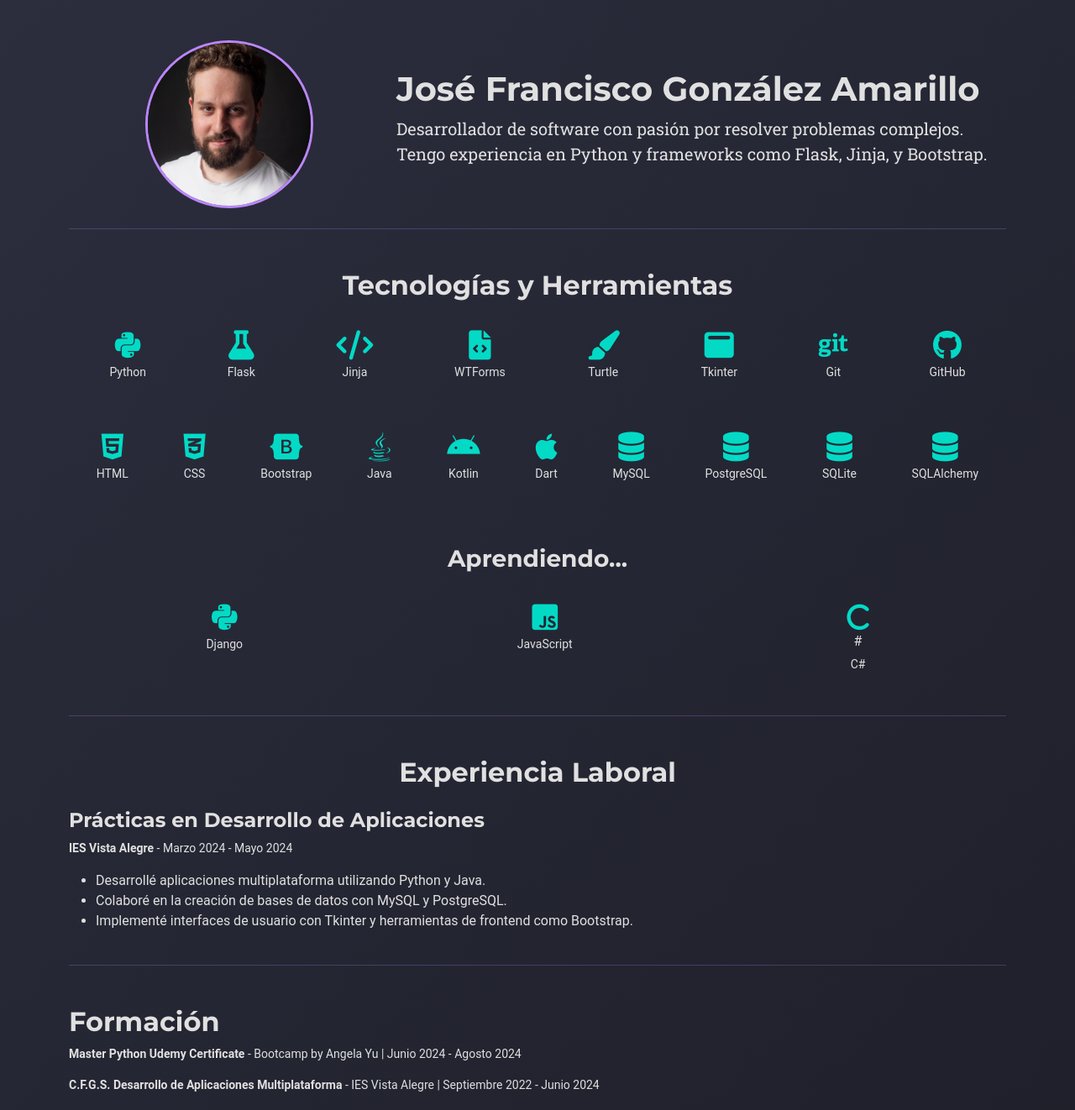
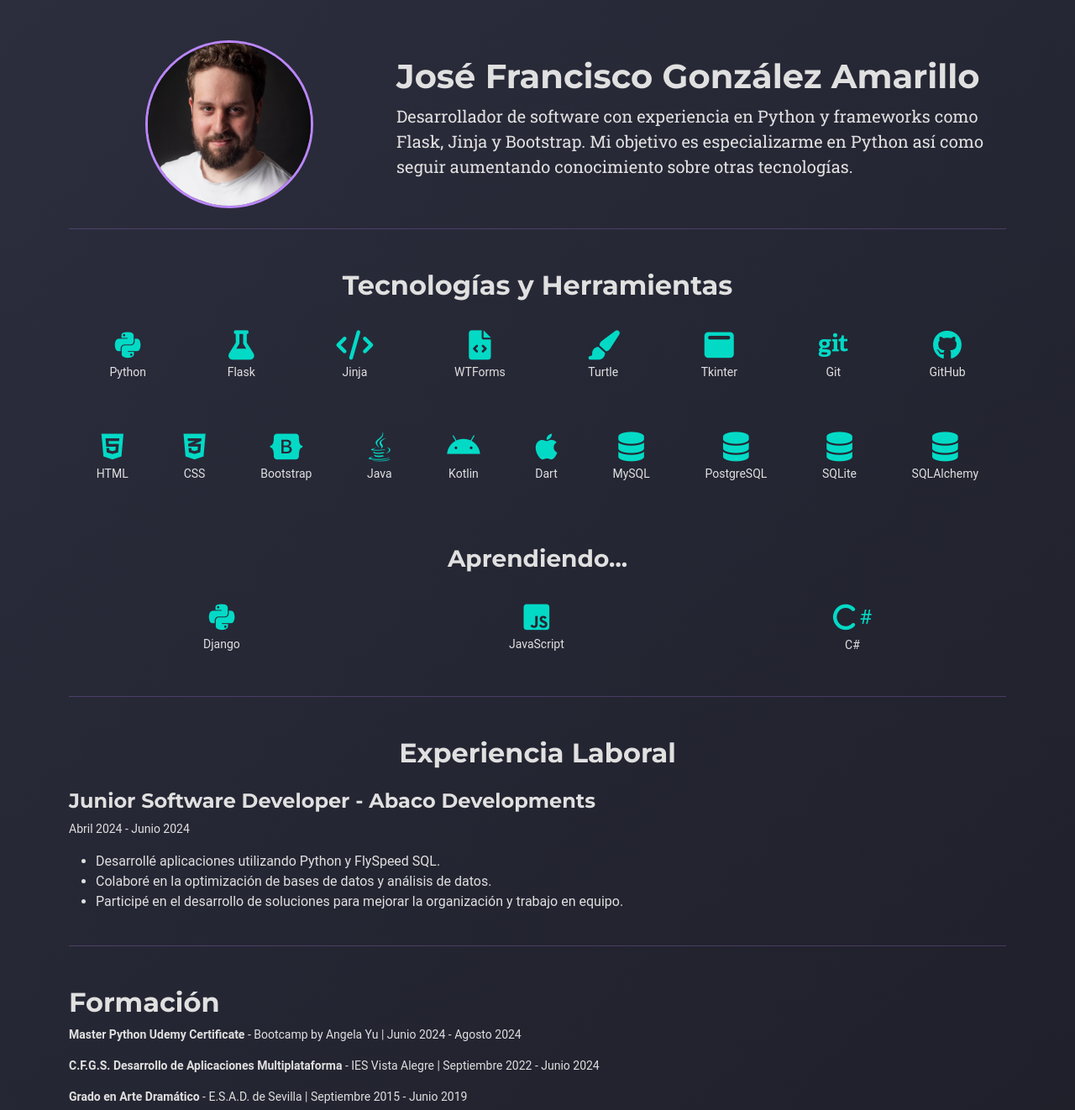
Before and after one commit to KikolasDEV/portfolio, a Flask app: page / in a window 1280 px wide. Shown: the part 56-1378 px from the top of the page at 84% size. Run offline with Flask 3, Linux system fonts and the light colour scheme.

Commit message:
portfolio básico

```diff
--- a/static/css/style.css
+++ b/static/css/style.css
@@ -77,6 +77,22 @@ img.rounded-circle {
     transition: color 0.3s ease;
 }
 
+/* Ajustes personalizados para el icono de C# */
+.icon-csharp {
+    display: inline-flex;
+    align-items: center;
+}
+
+.sharp-symbol {
+    font-size: 1.5rem; /* Tamaño del símbolo # */
+    margin-left: 5px;  /* Espacio entre la C y el # */
+    color: #03dac6;    /* Mismo color que el icono */
+}
+
+.technology-icon:hover + .sharp-symbol {
+    color: #bb86fc; /* Cambia el color del # al hacer hover sobre el ícono */
+}
+
 .technology-icon:hover {
     color: #bb86fc;
 }
@@ -98,6 +114,7 @@ footer {
     background-color: #1E1F29;
     padding: 20px 0;
     color: #e0e0e0;
+    margin-top: 150px; /* Espacio adicional entre el último contenido y el footer */
 }
 
 /* Responsive para tablet y móvil */
--- a/templates/index.html
+++ b/templates/index.html
@@ -12,7 +12,7 @@
             <div class="col-md-8 d-flex align-items-center">
                 <div>
                     <h1 class="display-4 nombre-completo">José Francisco González Amarillo</h1>
-                    <p class="lead descripcion">Desarrollador de software con pasión por resolver problemas complejos. Tengo experiencia en Python y frameworks como Flask, Jinja, y Bootstrap.</p>
+                    <p class="lead descripcion">Desarrollador de software con experiencia en Python y frameworks como Flask, Jinja y Bootstrap. Mi objetivo es especializarme en Python así como seguir aumentando conocimiento sobre otras tecnologías.</p>
                 </div>
             </div>
         </div>
@@ -118,7 +118,9 @@
                             <p>JavaScript</p>
                         </div>
                         <div class="technology-item">
-                            <i class="fas fa-c technology-icon"></i><span class="ml-1">#</span>
+                            <span class="icon-csharp">
+                                <i class="fas fa-c technology-icon"></i><span class="sharp-symbol">#</span>
+                            </span>
                             <p>C#</p>
                         </div>
                     </div>
@@ -134,12 +136,12 @@
     <h2 class="text-center">Experiencia Laboral</h2>
     <div class="row mt-4">
         <div class="col-12">
-                <h4><strong>Prácticas en Desarrollo de Aplicaciones</strong></h4>
-                <p><strong>IES Vista Alegre</strong> - Marzo 2024 - Mayo 2024</p>
+            <h4><strong>Junior Software Developer - Abaco Developments</strong></h4>
+            <p>Abril 2024 - Junio 2024</p>
             <ul>
-                    <li>Desarrollé aplicaciones multiplataforma utilizando Python y Java.</li>
-                    <li>Colaboré en la creación de bases de datos con MySQL y PostgreSQL.</li>
-                    <li>Implementé interfaces de usuario con Tkinter y herramientas de frontend como Bootstrap.</li>
+                <li>Desarrollé aplicaciones utilizando Python y FlySpeed SQL.</li>
+                <li>Colaboré en la optimización de bases de datos y análisis de datos.</li>
+                <li>Participé en el desarrollo de soluciones para mejorar la organización y trabajo en equipo.</li>
             </ul>
         </div>
     </div>
```
Lines whose indentation alone changed are shown as unchanged.
